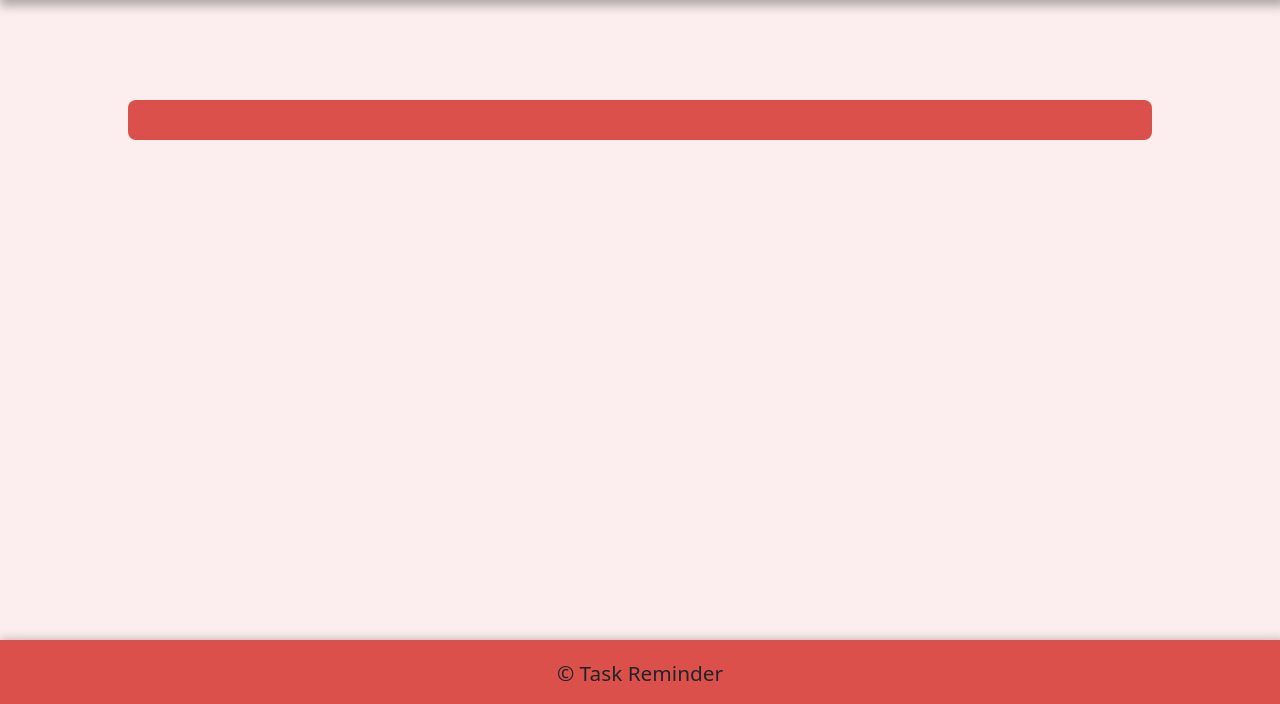
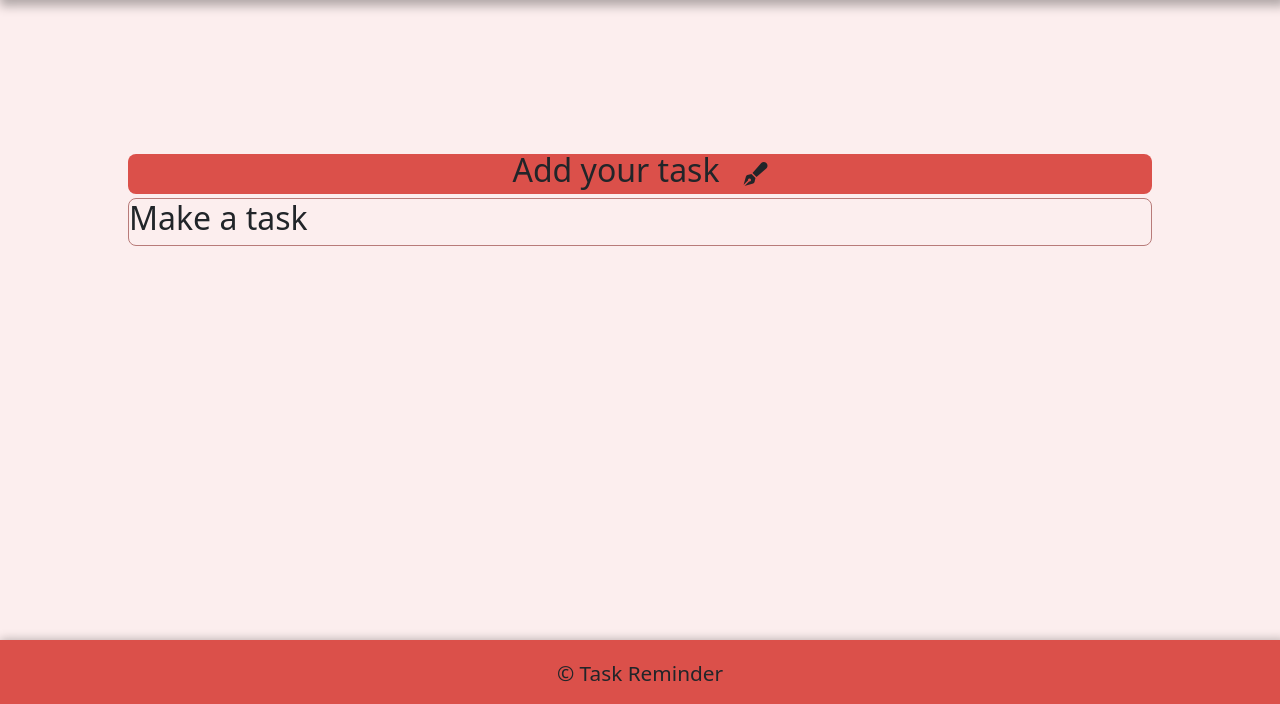
Before and after one commit to Timalexanderandersson/Task-Reminder, a Django app: page / in a window 1280 px wide. Shown: the part 96-800 px from the top of the page. Run offline with Django 5.2, Linux system fonts and the light colour scheme; some libraries are stand-ins or nearby versions.

Commit message:
forms.py and settings for crispy, index.html for crispy,views for crispy, and css style

```diff
--- a/requirements.txt
+++ b/requirements.txt
@@ -1,6 +1,8 @@
 asgiref==3.8.1
+crispy-bootstrap5==2024.2
 dj-database-url==2.2.0
 Django==5.1
+django-crispy-forms==2.3
 gunicorn==23.0.0
 psycopg2==2.9.9
 sqlparse==0.5.1
--- a/static/css/style.css
+++ b/static/css/style.css
@@ -4,7 +4,6 @@
     padding:0;
     box-sizing: border-box;
 }
-
 /*Body*/
 body{
     display: flex;
@@ -13,8 +12,6 @@ body{
     position:relative;
 
 }
-
-
 /*Header*/
 .header-bar{
     background-color: #db504a;
@@ -65,7 +62,7 @@ main{
     height: auto;
     width: 80%;
     border-radius: 8px;
-    margin-bottom: 50vh;
+    margin-bottom: 40vh;
 
 }
 .cool-color-here{
@@ -73,6 +70,28 @@ main{
     height: 40px;
     background-color: #db504a;
     border-radius: 8px;
+    display: flex;
+    justify-content: center;
+    align-items: center;
+    position: static;
+    margin-top: 10vh;
+}
+/*Task h2*/
+#task-add{
+    padding-right: 3vh;
+}
+.penn-icon{
+    font-size: 1.5rem;
+}
+.task-add-box{
+    width: 100%;
+    border: 0.5px solid #b87b79;
+    height: auto;
+    border-radius: 8px;
+    margin-top: 4px;
+    display: flex;
+    flex-direction: row;
+
 }
 
 /*Footer*/
--- a/task_app/templates/index.html
+++ b/task_app/templates/index.html
@@ -1,14 +1,18 @@
 {% extends "base.html" %}
-
-{% load static %}
-
-{% block content%}
-
-
+{% load crispy_forms_tags %}
+{% block content %}
 <div class="container-task">
     <div class="cool-color-here">
+        <h2 id="task-add">Add your task</h2>
+        <i class="fa-solid fa-pen-fancy penn-icon"></i>
+    </div>
+    <div class="task-add-box">
+        <div>
+            <h2>Make a task</h2>
+            {% csrf_token %}
 
+            {{ form | crispy }}
+        </div>
     </div>
 </div>
-
 {% endblock %}
--- a/task_app/urls.py
+++ b/task_app/urls.py
@@ -3,5 +3,6 @@ from django.urls import path
 
 urlpatterns = [
     path('', views.Userforviews, name='Homepage'),
+    path('task/', views.PostForm, name='postform'),
 
 ]
--- a/task_app/views.py
+++ b/task_app/views.py
@@ -1,5 +1,6 @@
 from django.shortcuts import render
 from .models import UserTask, Taskmodel, Taskcomment
+from .forms import PostForm
 
 
 def Userforviews(request):
--- a/task_reminder/settings.py
+++ b/task_reminder/settings.py
@@ -29,7 +29,7 @@ TEMPLATES_DIR = os.path.join(BASE_DIR, 'templates')
 SECRET_KEY = os.environ.get("SECRET_KEY")
 
 # SECURITY WARNING: don't run with debug turned on in production!
-DEBUG = False
+DEBUG = True
 
 ALLOWED_HOSTS = ['8000-timalexande-taskreminde-mddohvsghkw.ws.codeinstitute-ide.net','.herokuapp.com']
 
@@ -43,8 +43,12 @@ INSTALLED_APPS = [
     'django.contrib.sessions',
     'django.contrib.messages',
     'django.contrib.staticfiles',
+    'crispy_forms',
+    'crispy_bootstrap5',
     'task_app',
 ]
+CRISPY_ALLOWED_TEMPLATE_PACKS = "bootstrap5"
+CRISPY_TEMPLATE_PACK = "bootstrap5"
 
 MIDDLEWARE = [
     'django.middleware.security.SecurityMiddleware',
--- a/templates/base.html
+++ b/templates/base.html
@@ -1,4 +1,5 @@
 {% load static %}
+{% load crispy_forms_tags %}
 
 {% url 'Homepage' as Homepage_url %}
 
@@ -43,9 +44,9 @@
   </header>
   <!-- Main Content -->
   <main>
-      {% block content %}
-      <!-- Content -->
-      {% endblock %}
+    {% block content %}
+    <!-- Content -->
+    {% endblock %}
   </main>
   <!-- Footer -->
   <footer class="color-footer">
```
Also changed, not shown: task_app/forms.py (added, +9 -0 lines).
